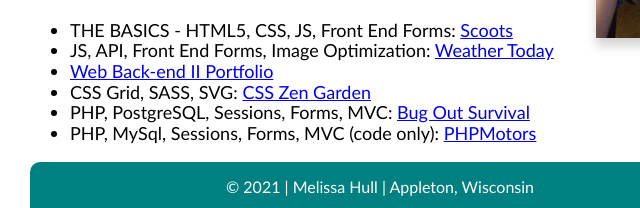
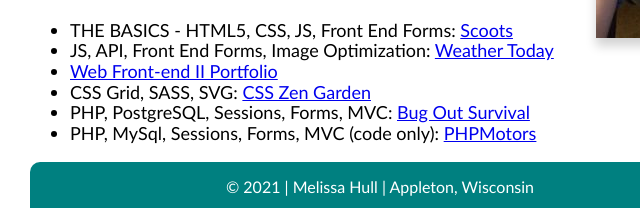
Before and after one commit to mhull87/Portfolio, a plain HTML site: page index.html in a window 1280 px wide. Shown: the part 209-417 px from the top of the page, 260-900 px from the left. Drawn offline with Linux system fonts and the light colour scheme; a script that the page names is missing.

Commit message:
edit index

```diff
--- a/index.html
+++ b/index.html
@@ -26,7 +26,7 @@
         <ul>
             <li>THE BASICS - HTML5, CSS, JS, Front End Forms: <a href="scoots/">Scoots</a></li>
             <li>JS, API, Front End Forms, Image Optimization: <a href="WeatherToday/">Weather Today</a></li>
-            <li><a href="WDD330/">Web Back-end II Portfolio</a></li>
+            <li><a href="WDD330/">Web Front-end II Portfolio</a></li>
             <li>CSS Grid, SASS, SVG: <a href="ZenGarden/">CSS Zen Garden</a></li>
             <!--<li>API, NodeJS: <a href="https://protected-inlet-78196.herokuapp.com/">Astronomy Photo of the Day</a></li>-->
             <li>PHP, PostgreSQL, Sessions, Forms, MVC: <a href="http://powerful-taiga-61537.herokuapp.com/bugout/">Bug Out Survival</a></li>
```
